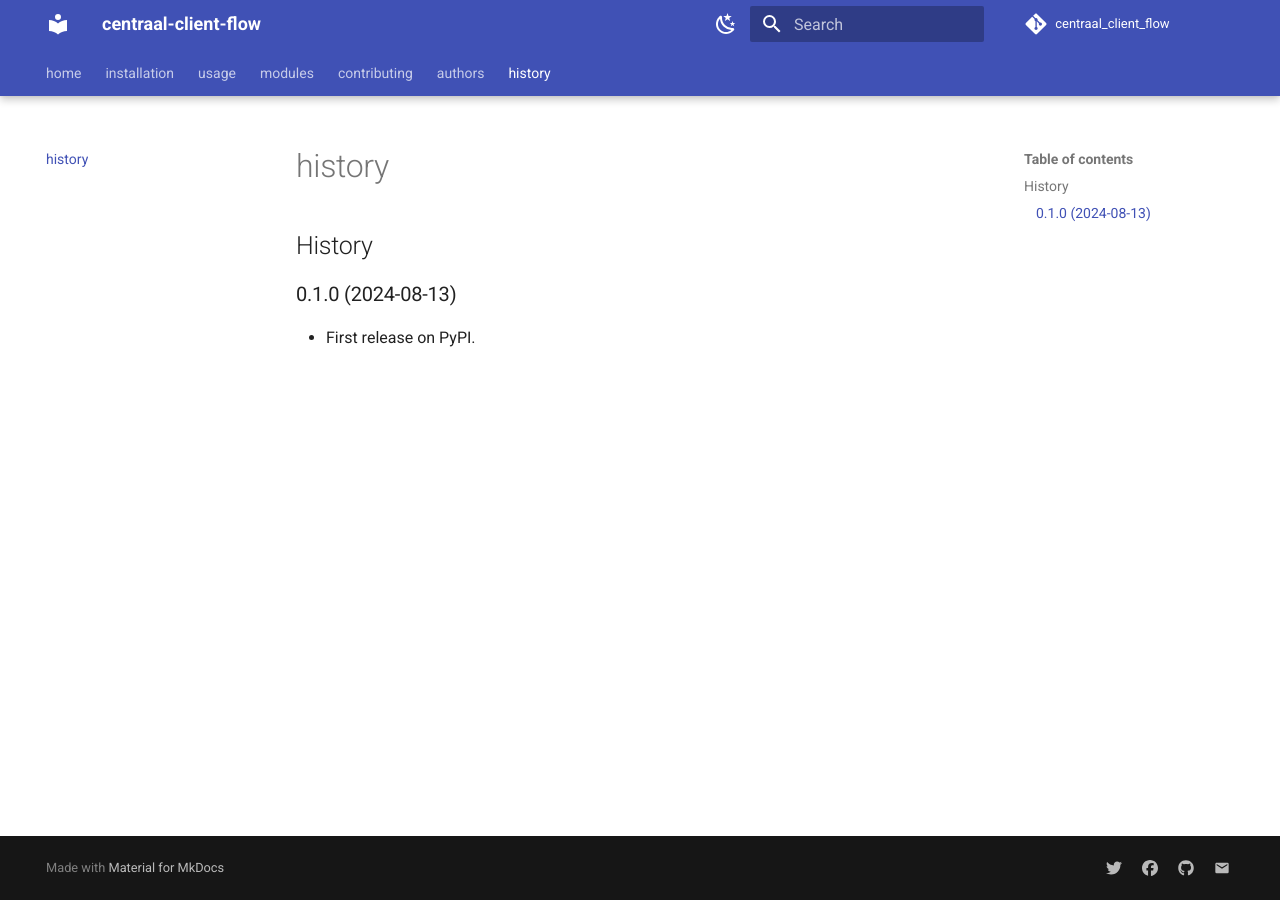
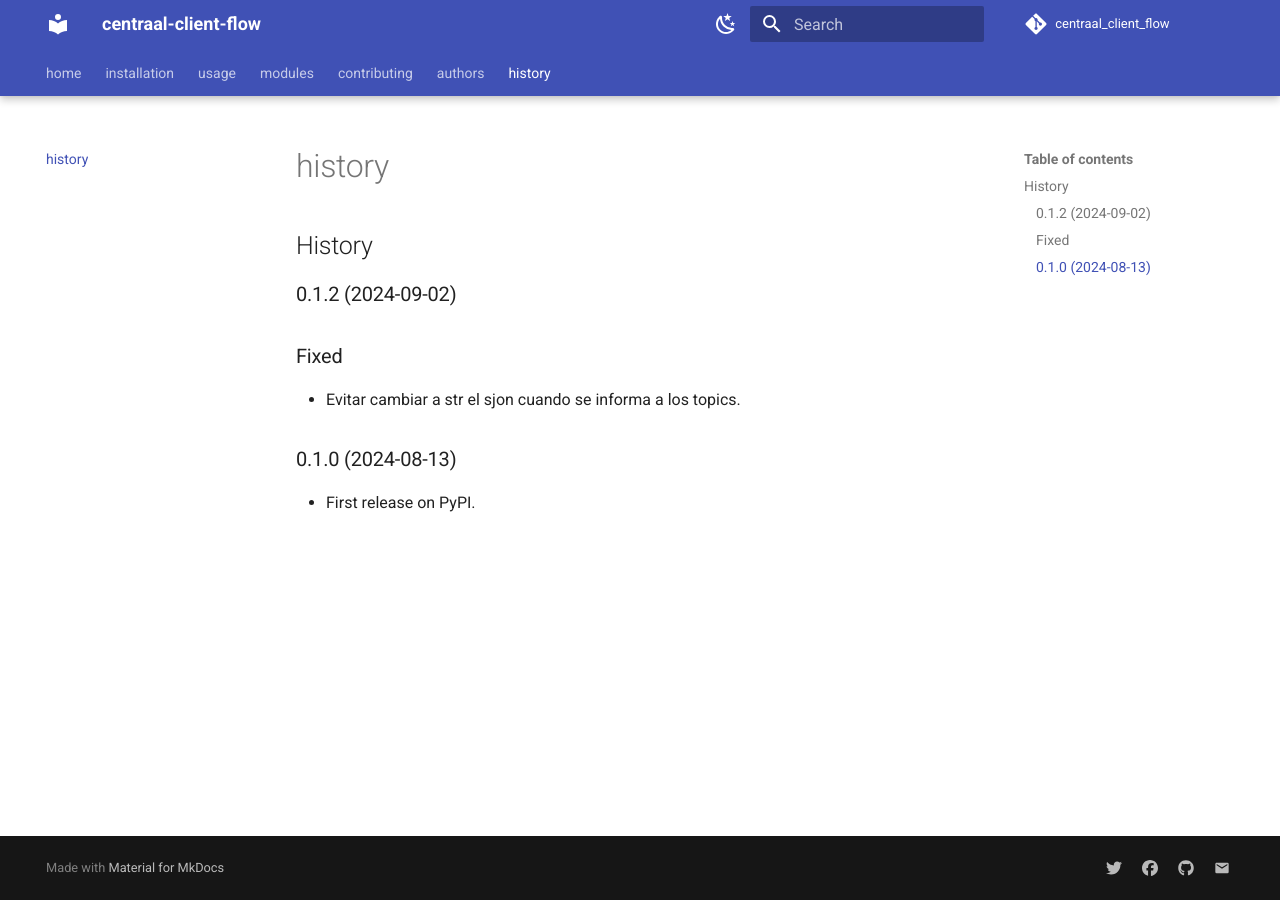
Before and after one commit to centraal-api/centraal-client-flow, an MkDocs documentation site: the page built from docs/history.md, in a window 1280 px wide. Built offline with MkDocs 1.6.1 and Material for MkDocs 9.7.7, drawn with Linux system fonts in a browser that asks for light colours; comment, search, counter and statistics services are not loaded; the version menu is left out.

Commit message:
fix(update rules): cambio en el envio hacia el topic

```diff
--- a/HISTORY.md
+++ b/HISTORY.md
@@ -1,4 +1,10 @@
 # History
+
+## 0.1.2 (2024-09-02)
+
+## Fixed
+- Evitar cambiar a str el sjon cuando se informa a los topics.
+
 
 ## 0.1.0 (2024-08-13)
 
```
Also changed, not shown: 1 other file.
